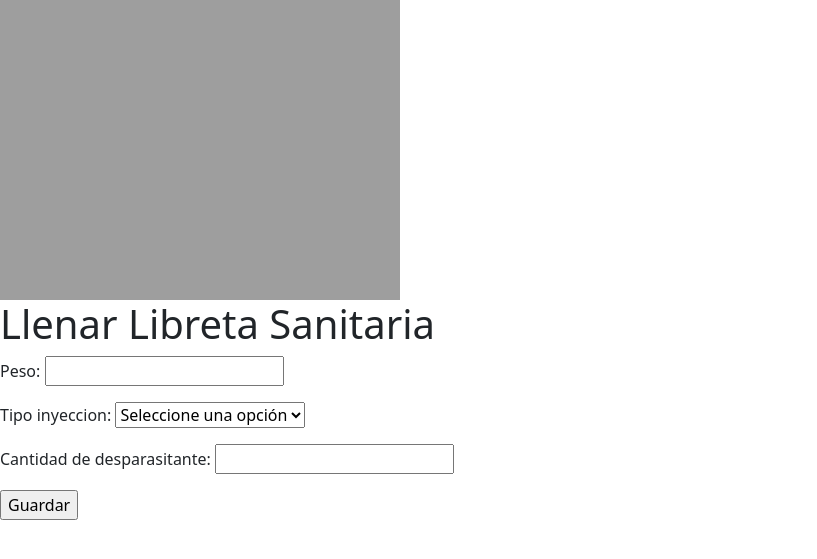
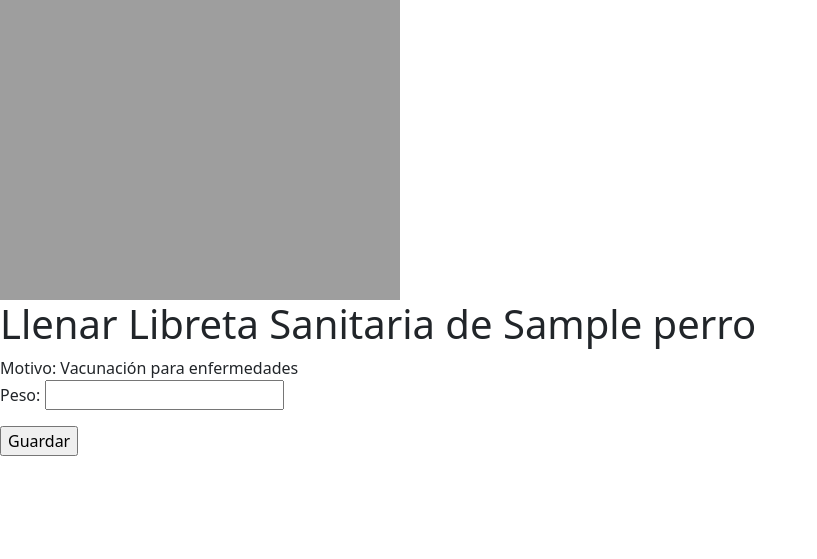
Before and after one commit to inagoy/oh-my-dog, a Django app: page /turnos/llenar_libreta_sanitaria/1 in a window 1280 px wide. Shown: the top 559 px of the page, without its empty margins (0-817 px from the left). Run offline with Django 4.2, Linux system fonts and the light colour scheme; tables that the repository leaves empty hold one stand-in row (values such as "Sample post").

Commit message:
llenar libreta sanitaria

```diff
--- a/sistema_de_turnos/forms.py
+++ b/sistema_de_turnos/forms.py
@@ -1,5 +1,5 @@
 from django import forms
-from .models import Atencion, Turno, Inyeccion
+from .models import Atencion, Turno, Inyeccion, Desparasitante
 from django.core.exceptions import ValidationError
 from django.db.models import Q
 from datetime import date
@@ -101,7 +101,12 @@ class AtencionForm(forms.ModelForm):
             raise forms.ValidationError("Precio must be greater than zero.")
         return precio
 
-class LibretaForm(forms.ModelForm):
+class InyeccionForm(forms.ModelForm):
     class Meta:
         model = Inyeccion
-        fields = ['peso', 'tipo_inyeccion', 'cantidad_de_desparasitante']
+        fields = ['peso']
+
+class DesparasitanteForm(forms.ModelForm):
+    class Meta:
+        model = Desparasitante
+        fields = ['peso','cantidad_de_desparasitante']
--- a/sistema_de_turnos/models.py
+++ b/sistema_de_turnos/models.py
@@ -72,20 +72,10 @@ class Atencion(models.Model):
 class Inyeccion(models.Model):
     turno = models.OneToOneField(Turno, on_delete=models.CASCADE)
     peso = models.DecimalField(max_digits=6, decimal_places=2,)
+    REQUIRED_FIELDS = ['peso']
 
-    VACUNA_A = "VACA"
-    VACUNA_B = "VACB"
-    DESPARASITANTE = "DESP"
-    INYECCION_OPCIONES = [
-        (VACUNA_A, "Vacuna Tipo A"),
-        (VACUNA_B, "Vacuna Tipo B"),
-        (DESPARASITANTE, "Desparasitante"),
-        (None, "Seleccione una opción")
-    ]
-
-    tipo_inyeccion = models.CharField(
-        max_length=4, choices=INYECCION_OPCIONES)
-
+class Desparasitante(models.Model):
+    turno = models.OneToOneField(Turno, on_delete=models.CASCADE)
+    peso = models.DecimalField(max_digits=6, decimal_places=2,)
     cantidad_de_desparasitante = models.DecimalField(max_digits=6, decimal_places=2,)
-
-    REQUIRED_FIELDS = ['peso', 'tipo_inyeccion', 'cantidad_de_desparasitante']
+    REQUIRED_FIELDS = ['peso','cantidad_de_desparasitante']
--- a/sistema_de_turnos/templates/sistema_de_turnos/llenar_libreta_sanitaria.html
+++ b/sistema_de_turnos/templates/sistema_de_turnos/llenar_libreta_sanitaria.html
@@ -1,5 +1,7 @@
 {% extends 'base.html' %}{% block content %}
-<h1>Llenar Libreta Sanitaria</h1>
+<h1>Llenar Libreta Sanitaria de {{ turno.perro.nombre }}</h1>
+
+<a>Motivo: {{ turno.get_motivo_display }}</a>
 <form method="post">
   {% csrf_token %} {{ form.as_p }}
   <input type="submit" value="Guardar" />
--- a/sistema_de_turnos/views.py
+++ b/sistema_de_turnos/views.py
@@ -2,7 +2,7 @@ from datetime import date
 
 from django.contrib import messages
 from django.shortcuts import render, redirect
-from .forms import AtencionForm, SacarTurnoForm, HorarioForm, SugerenciaForm, LibretaForm
+from .forms import AtencionForm, SacarTurnoForm, HorarioForm, SugerenciaForm, InyeccionForm, DesparasitanteForm
 from usuarios_y_perros.models import Perro
 from sistema_de_turnos.models import Turno, Atencion, Inyeccion
 from sistema_de_turnos.helpers import enviar_mail_turno_aceptado, enviar_mail_turno_rechazado, enviar_mail_turno_cancelado
@@ -84,16 +84,26 @@ def ver_historia_clinica(request, perro_id):
 
 def llenar_libreta_sanitaria(request, nroTurno):
     turno = Turno.objects.get(id=nroTurno)
-    if request.method == 'POST':
-        form = LibretaForm(request.POST)
-        if form.is_valid():
-            inyeccion = form.save(commit=False)
-            inyeccion.turno = turno
-            inyeccion.save()
-            return redirect('index')
+    if turno.motivo == 'DESP':
+        if request.method == 'POST':
+            form = DesparasitanteForm(request.POST)
+            if form.is_valid():
+                desparasitante = form.save(commit=False)
+                desparasitante.turno = turno
+                desparasitante.save()
+                return redirect('index')
+        else:
+            form = DesparasitanteForm()
     else:
-        form = LibretaForm()
-
+        if request.method == 'POST':
+            form = InyeccionForm(request.POST)
+            if form.is_valid():
+                inyeccion = form.save(commit=False)
+                inyeccion.turno = turno
+                inyeccion.save()
+                return redirect('index')
+        else:
+            form = InyeccionForm()
     context = {
             'form': form,
             'turno': turno,
@@ -133,7 +143,7 @@ def completar_atencion(request, nroTurno):
             if submit_action == 'agregar_atencion':
                 return redirect('ver_historia_clinica', turno.perro.pk)
             elif submit_action == 'completar_libreta':
-                return redirect('index')
+                return redirect('llenar_libreta_sanitaria', nroTurno=nroTurno)
     else:
         form = AtencionForm()
 
```
Also changed, not shown: media/images/wallpaper-2655419_06112023210349.jpg (added), sistema_de_turnos/migrations/0008_remove_inyeccion_cantidad_de_desparasitante_and_more.py (added).
